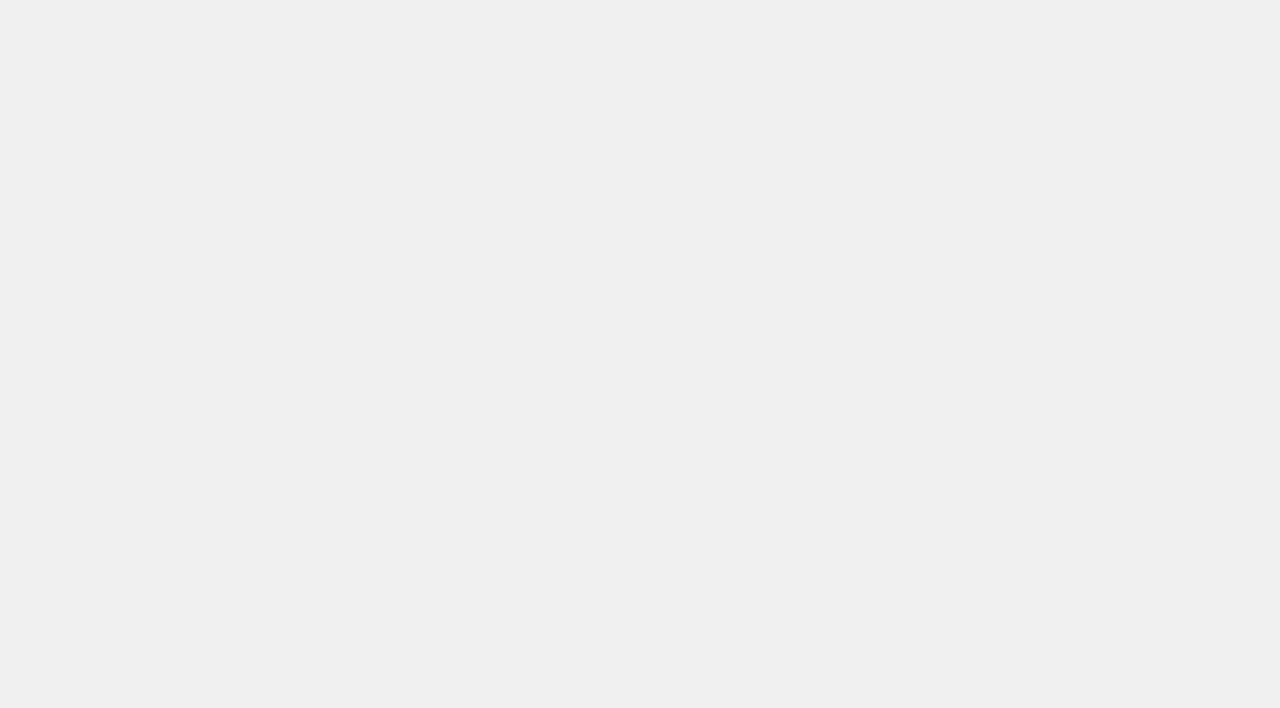
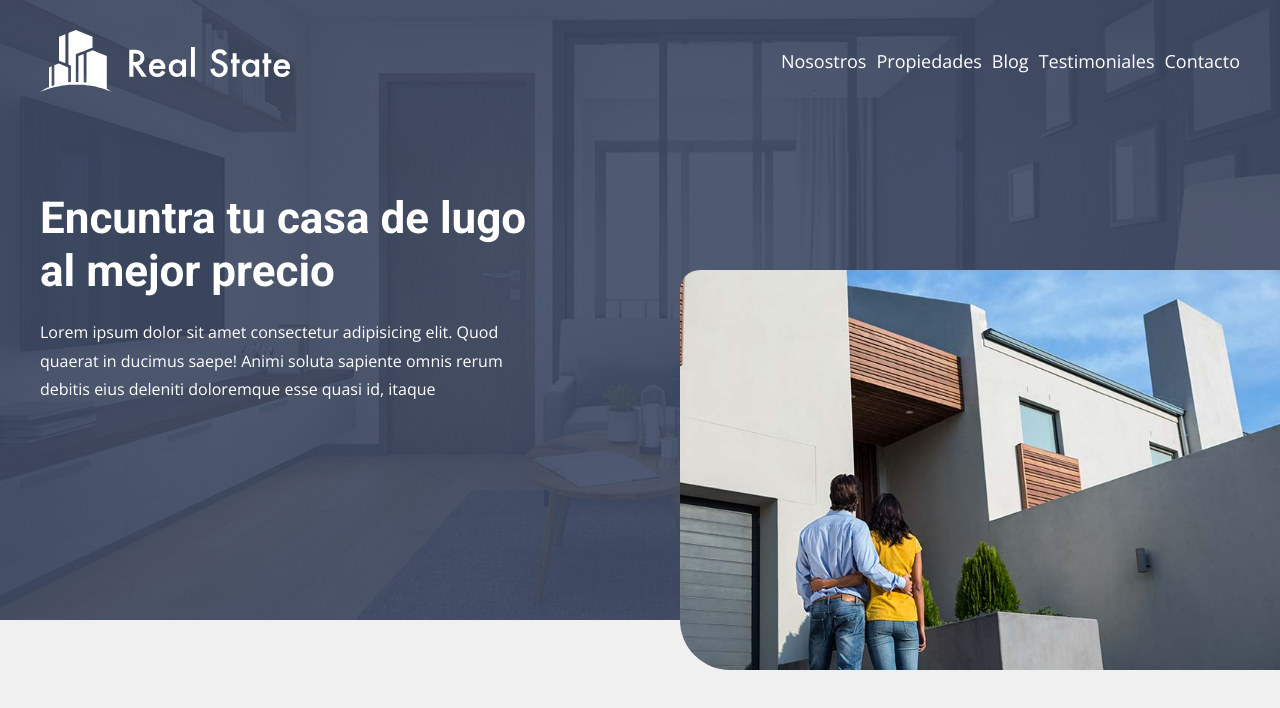
Before and after one commit to GerardoDev25/realState-web-page-bem-and-scss, a website: page index.html in a window 1280 px wide. Drawn offline with nearby package versions, Linux system fonts and the light colour scheme; files that its build step writes are made by us from their sources; files whose address does not match are found by name.

Commit message:
Finalizando el Header

```diff
--- a/index.html
+++ b/index.html
@@ -1,16 +1,49 @@
 <!DOCTYPE html>
 <html lang="en">
-<head>
-    <meta charset="UTF-8">
-    <meta http-equiv="X-UA-Compatible" content="IE=edge">
-    <meta name="viewport" content="width=device-width, initial-scale=1.0">
+  <head>
+    <meta charset="UTF-8" />
+    <meta http-equiv="X-UA-Compatible" content="IE=edge" />
+    <meta name="viewport" content="width=device-width, initial-scale=1.0" />
     <title>Real State</title>
-    <link rel="preconnect" href="https://fonts.googleapis.com">
-    <link rel="preconnect" href="https://fonts.gstatic.com" crossorigin>
-    <link href="https://fonts.googleapis.com/css2?family=Open+Sans:wght@400;700&family=Roboto:wght@400;700&display=swap" rel="stylesheet">
-    <link rel="stylesheet" href="build/css/app.css">
-</head>
-<body>
-
-</body>
+    <link rel="preconnect" href="https://fonts.googleapis.com" />
+    <link rel="preconnect" href="https://fonts.gstatic.com" crossorigin />
+    <link
+      href="https://fonts.googleapis.com/css2?family=Open+Sans:wght@400;700&family=Roboto:wght@400;700&display=swap"
+      rel="stylesheet"
+    />
+    <link rel="stylesheet" href="build/css/app.css" />
+  </head>
+  <body>
+    <header class="header">
+      <div class="header__barra contenedor">
+        <div class="header__logo">
+          <img src="build/img/logo.svg" alt="imagen logo real state" />
+        </div>
+        <div class="navegacion">
+          <a href="#" class="navegacion__link">Nosostros</a>
+          <a href="#" class="navegacion__link">Propiedades</a>
+          <a href="#" class="navegacion__link">Blog</a>
+          <a href="#" class="navegacion__link">Testimoniales</a>
+          <a href="#" class="navegacion__link">Contacto</a>
+        </div>
+      </div>
+      <div class="contenedor">
+        <div class="header__contenido">
+          <h1 class="header__heading">
+            Encuntra tu casa de lugo al mejor precio
+          </h1>
+          <p class="header__texto">
+            Lorem ipsum dolor sit amet consectetur adipisicing elit. Quod
+            quaerat in ducimus saepe! Animi soluta sapiente omnis rerum debitis
+            eius deleniti doloremque esse quasi id, itaque
+          </p>
+          <img
+            class="header__imagen"
+            src="build/img/imagenHeader.jpg"
+            alt="imagen header"
+          />
+        </div>
+      </div>
+    </header>
+  </body>
 </html>
--- a/src/scss/app.scss
+++ b/src/scss/app.scss
@@ -1 +1,2 @@
 @use 'base';
+@use 'ui/header';
--- /dev/null
+++ b/src/scss/ui/header/header.scss
@@ -0,0 +1,96 @@
+@use 'base/variables' as v;
+@use 'base/mixins' as m;
+
+.header {
+  background-image: linear-gradient(
+      to right,
+      transparentize(v.$primario, 0.1) 0%,
+      transparentize(v.$primario, 0.1) 100%
+    ),
+    url(../img/header_bg.jpg);
+  background-size: cover;
+  background-position: center;
+  padding: 3rem 0;
+  position: relative;
+
+  @include m.tablet {
+    padding: 3rem 0 20rem 0;
+  }
+
+  &__barra {
+    display: flex;
+    flex-direction: column;
+    align-items: center;
+    @include m.tablet {
+      flex-direction: row;
+      justify-content: space-between;
+    }
+  }
+  &__logo {
+    width: 25rem;
+  }
+
+  &__contenido {
+    @include m.tablet {
+      margin-top: 10rem;
+      max-width: 50rem;
+    }
+  }
+
+  &__heading {
+    color: v.$blanco;
+    text-align: center;
+    @include m.tablet {
+      text-align: left;
+
+    }
+  }
+
+  &__texto {
+    color: v.$blanco;
+    display: none;
+    @include m.tablet {
+      display: block;
+    }
+  }
+
+  &__imagen {
+    display: none;
+    @include m.tablet {
+      display: block;
+      position: absolute;
+      right: 0;
+      bottom: -5rem;
+      max-width: 35rem;
+      border-top-left-radius: 2rem;
+      border-bottom-left-radius: 5rem;
+    }
+    @include m.desktopXL {
+      max-width: 60rem;
+
+    }
+  }
+}
+
+.navegacion {
+  display: flex;
+  flex-direction: column;
+  align-items: center;
+  margin-top: 5rem;
+  @include m.tablet {
+    margin-top: 0;
+    flex-direction: row;
+    gap: 1rem;
+  }
+  &__link {
+    color: v.$blanco;
+    font-size: 1.8rem;
+    margin-bottom: 2rem;
+    &:last-of-type {
+      margin-bottom: 0;
+    }
+    @include m.tablet {
+      margin-bottom: 0;
+    }
+  }
+}
--- /dev/null
+++ b/src/scss/ui/header/index.scss
@@ -0,0 +1 @@
+@forward 'header.scss'
```
Also changed, not shown: 2 other files.
